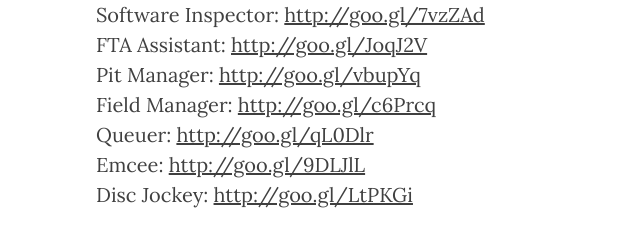
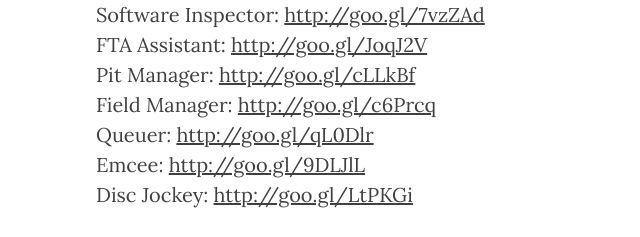
Before and after one commit to venicerobo/venicerobo.github.io, a plain HTML site: page current-events/volunteer.html in a window 1280 px wide. Shown: the part 2173-2410 px from the top of the page, 169-809 px from the left. Drawn offline with Linux system fonts and the light colour scheme; a script that the page names is missing.

Commit message:
Update volunteer.html
change Pit Manager link

```diff
--- a/current-events/volunteer.html
+++ b/current-events/volunteer.html
@@ -113,7 +113,7 @@
                         Hardware Inspector: <a href="http://goo.gl/x88mgN">http://goo.gl/x88mgN</a></br>
                         Software Inspector: <a href="http://goo.gl/7vzZAd">http://goo.gl/7vzZAd</a></br>
                         FTA Assistant: <a href="http://goo.gl/JoqJ2V">http://goo.gl/JoqJ2V</a></br>
-                        Pit Manager: <a href="http://goo.gl/vbupYq">http://goo.gl/vbupYq</a></br>
+                        Pit Manager: <a href="http://goo.gl/cLLkBf">http://goo.gl/cLLkBf</a></br>
                         Field Manager: <a href="http://goo.gl/c6Prcq">http://goo.gl/c6Prcq</a></br>
                         Queuer: <a href="http://goo.gl/qL0Dlr">http://goo.gl/qL0Dlr</a></br>
                         Emcee: <a href="http://goo.gl/9DLJlL">http://goo.gl/9DLJlL</a></br>
```
